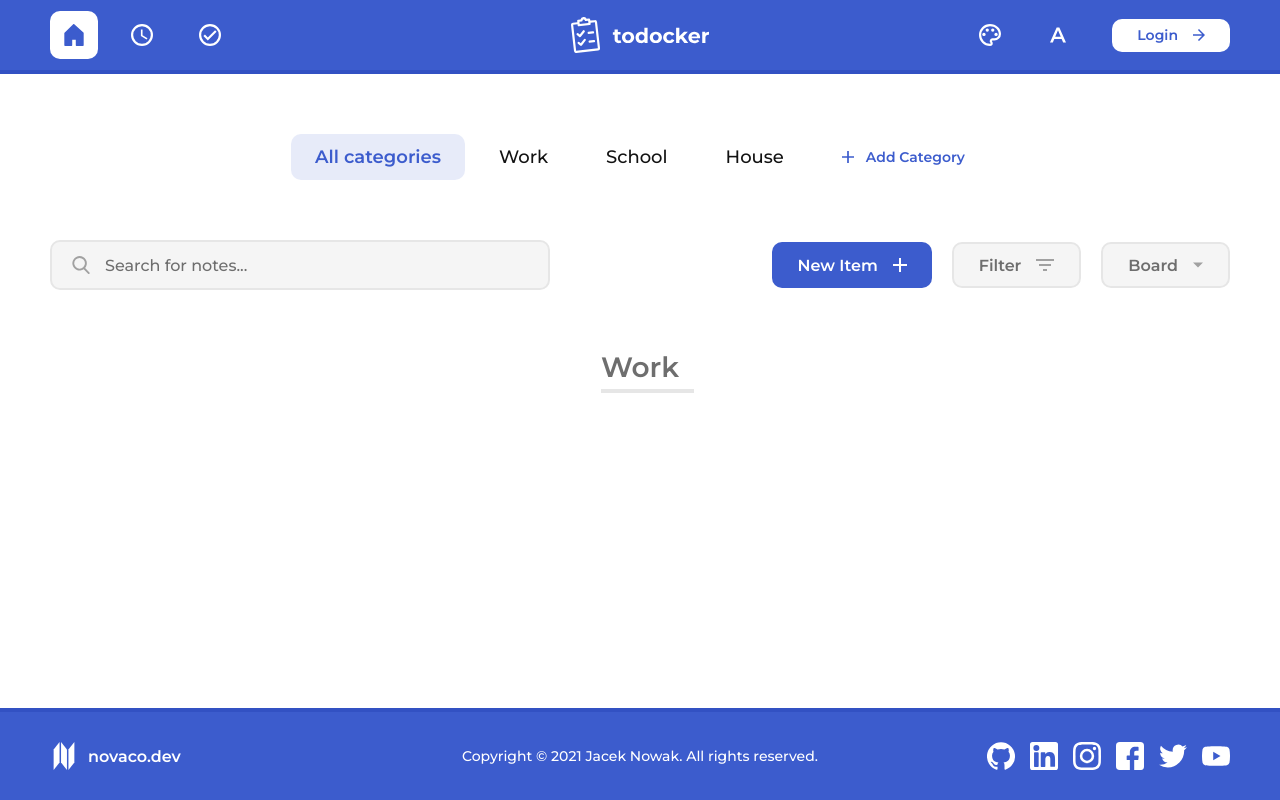
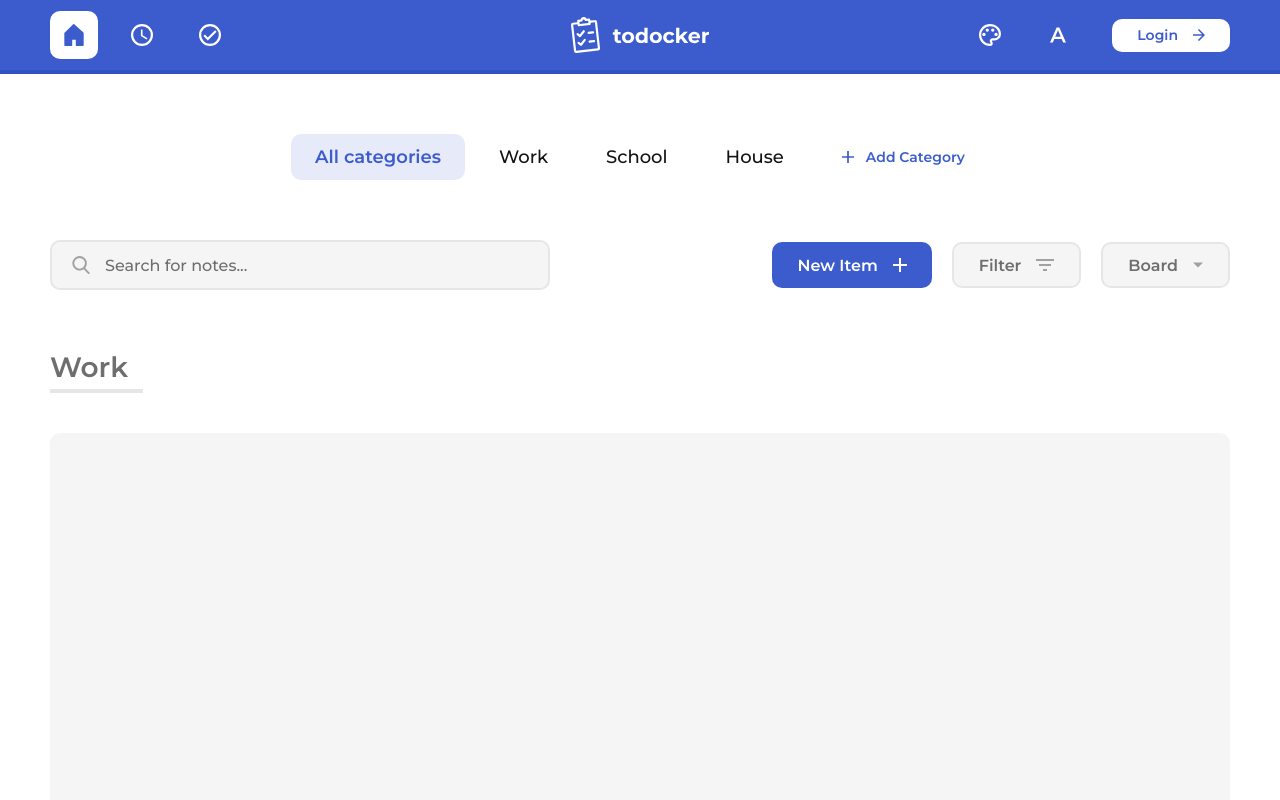
Before and after one commit to novacooo/react-todo-app, a React (Create React App) app: page / in a window 1280 px wide. Shown: the top 800 px of the page. Built offline with nearby package versions, Linux system fonts and the light colour scheme.

Commit message:
Added basic CategoryTemplate

```diff
--- a/src/components/atoms/Header/Header.tsx
+++ b/src/components/atoms/Header/Header.tsx
@@ -1,4 +1,4 @@
-import styled from 'styled-components';
+import styled, { css } from 'styled-components';
 import { fontSettings } from 'theme/fontSettings';
 import { BP_MOBILE_MAX, TRANSITION_TIME } from 'app_constants';
 
@@ -6,8 +6,18 @@ interface IHeaderProps {
   active?: boolean;
 }
 
+export const activeHeaderStyle = css`
+  color: ${({ theme }) => theme.TEXT_PRIMARY};
+
+  &::before {
+    width: calc(100% + 20px);
+    background-color: ${({ theme }) => theme.MAIN};
+  }
+`;
+
 const Header = styled.h1<IHeaderProps>`
   position: relative;
+  margin-bottom: 9px;
   font-size: ${fontSettings.sizesDesktop.xxl};
   font-weight: ${fontSettings.weights.semiBold};
   color: ${({ theme, active }) => (active ? theme.TEXT_PRIMARY : theme.TEXT_SECONDARY)};
--- a/src/components/organisms/TopBar/TopBar.tsx
+++ b/src/components/organisms/TopBar/TopBar.tsx
@@ -34,6 +34,7 @@ const Container = styled.div`
   position: fixed;
   top: 0;
   left: 0;
+  z-index: 5;
   padding: 11px ${MARGIN_SIDE_DESKTOP};
   width: 100%;
   background-color: ${({ theme }) => theme.MAIN};
--- /dev/null
+++ b/src/templates/CategoryTemplate.tsx
@@ -0,0 +1,36 @@
+import React from 'react';
+import styled from 'styled-components';
+import Header, { activeHeaderStyle } from 'components/atoms/Header/Header';
+import { BORDER_RADIUS } from 'app_constants';
+
+interface ICategoryTemplateProps {
+  header: string;
+}
+
+const StyledContainer = styled.div`
+  display: flex;
+  flex-direction: column;
+  align-items: flex-start;
+  gap: 40px;
+  width: 100%;
+
+  &:hover ${Header} {
+    ${activeHeaderStyle}
+  }
+`;
+
+const GridContainer = styled.div`
+  width: 100%;
+  height: 500px;
+  background-color: ${({ theme }) => theme.BG_SECONDARY};
+  border-radius: ${BORDER_RADIUS};
+`;
+
+const CategoryTemplate = ({ header }: ICategoryTemplateProps): JSX.Element => (
+  <StyledContainer>
+    <Header>{header}</Header>
+    <GridContainer />
+  </StyledContainer>
+);
+
+export default CategoryTemplate;
--- a/src/views/HomePage.tsx
+++ b/src/views/HomePage.tsx
@@ -1,17 +1,17 @@
-import React, { useState } from 'react';
+import React from 'react';
 import styled from 'styled-components';
 import PageTemplate from 'templates/PageTemplate';
 import { BP_MOBILE_MAX, BP_TABLET_MAX, BP_TABLET_MIN } from 'app_constants';
 import CategoriesBar from 'components/molecules/CategoriesBar/CategoriesBar';
 import MenuBar from 'components/molecules/MenuBar/MenuBar';
-import Header from 'components/atoms/Header/Header';
+import CategoryTemplate from 'templates/CategoryTemplate';
 
 const Container = styled.div`
   display: flex;
   flex-direction: column;
   align-items: center;
   gap: 60px;
-  padding: 134px 0;
+  padding: 134px 0 200px 0;
   width: 100%;
 
   @media (min-width: ${BP_TABLET_MIN}) and (max-width: ${BP_TABLET_MAX}) {
@@ -23,22 +23,14 @@ const Container = styled.div`
   }
 `;
 
-const HomePage = (): JSX.Element => {
-  const [isActive, setIsActive] = useState(false);
-
-  const toggleIsActive = () => setIsActive(!isActive);
-
-  return (
+const HomePage = (): JSX.Element => (
   <PageTemplate>
     <Container>
       <CategoriesBar showAddButton />
       <MenuBar newItem filter board />
-        <Header onClick={toggleIsActive} active={isActive}>
-          Work
-        </Header>
+      <CategoryTemplate header="Work" />
     </Container>
   </PageTemplate>
 );
-};
 
 export default HomePage;
```
Lines whose indentation alone changed are shown as unchanged.
